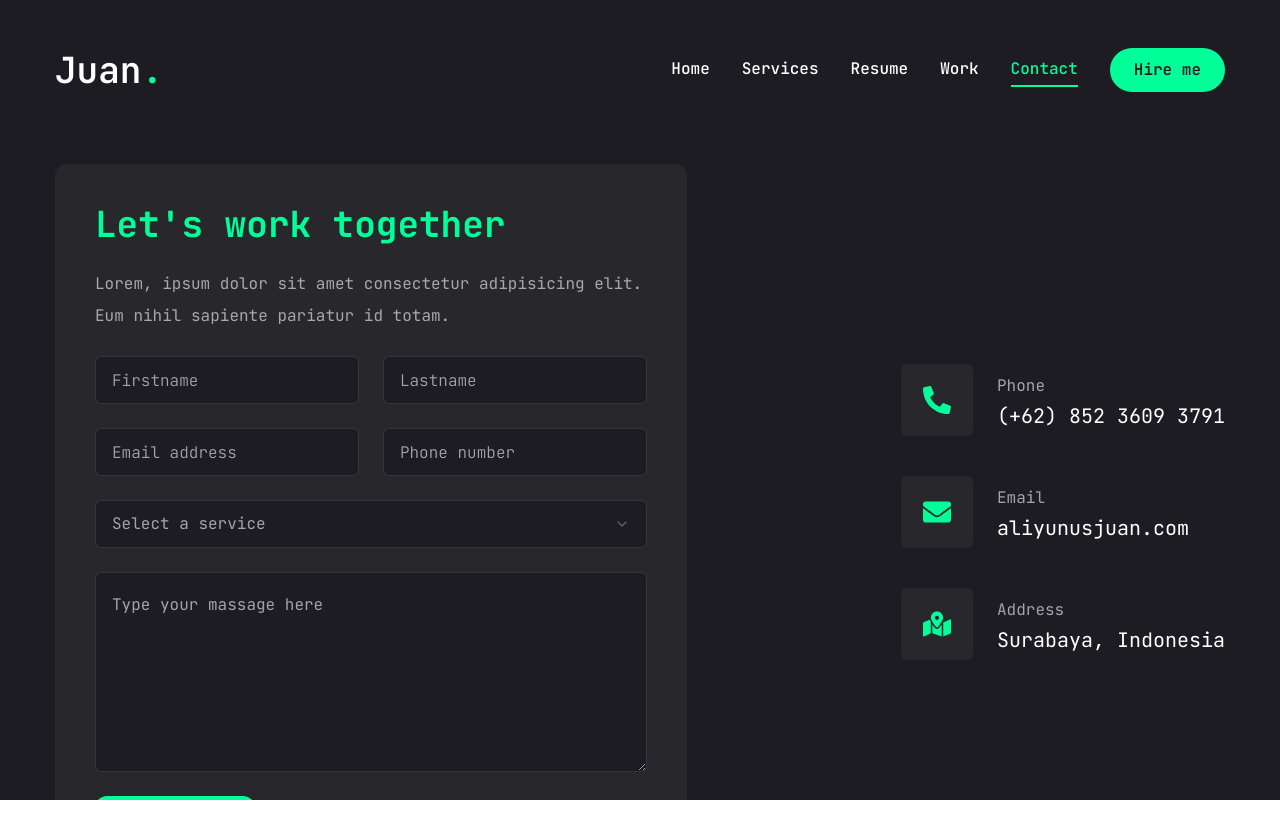
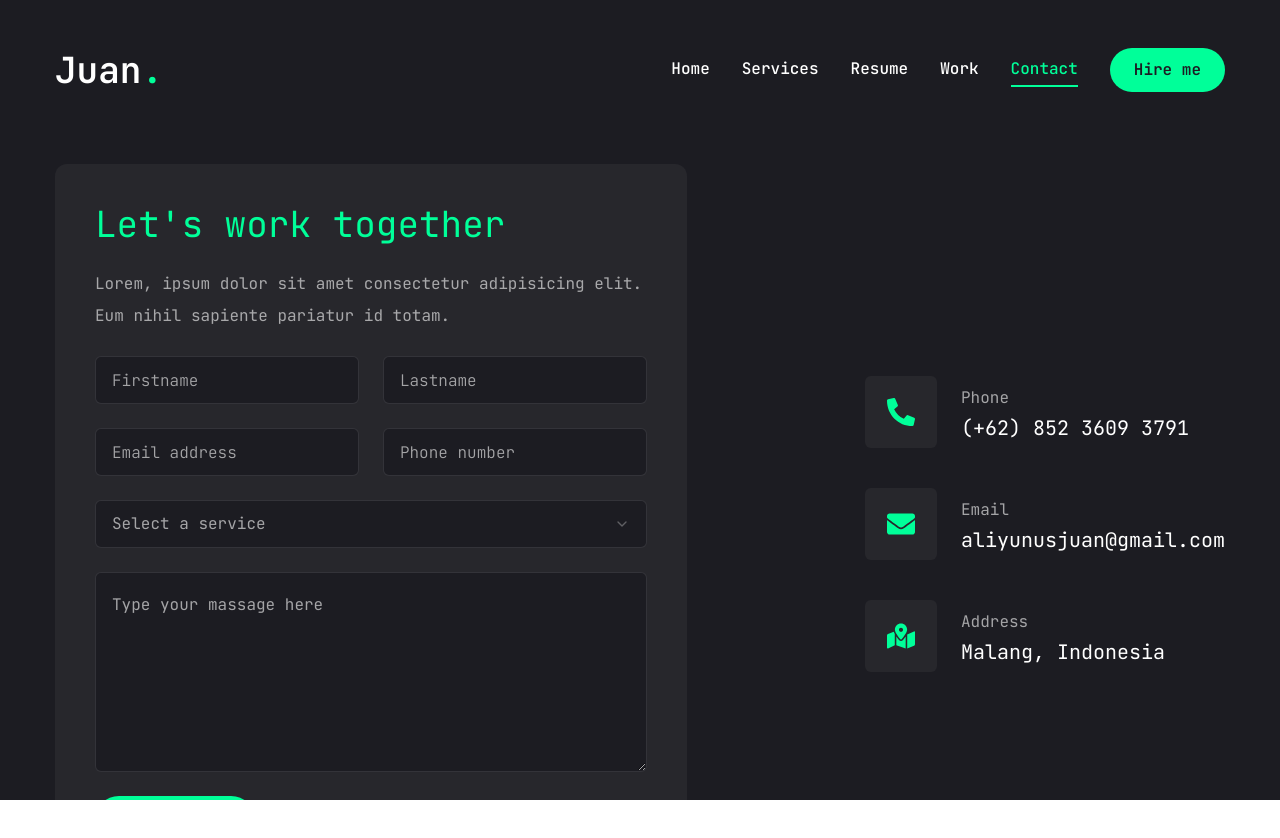
Before and after one commit to juanaliyunus/-interactive-web-profile, a Next.js app: page /contact in a window 1280 px wide. Shown: the top 838 px of the page. Built offline with nearby package versions, Linux system fonts and the light colour scheme.

Commit message:
fixed bug

```diff
--- a/app/contact/page.jsx
+++ b/app/contact/page.jsx
@@ -23,12 +23,12 @@ const info = [
   {
     icon: <FaEnvelope />,
     title: "Email",
-    description: "aliyunusjuan.com",
+    description: "aliyunusjuan@gmail.com",
   },
   {
     icon: <FaMapMarkedAlt />,
     title: "Address",
-    description: "Surabaya, Indonesia",
+    description: "Malang, Indonesia",
   },
 ];
 
@@ -38,7 +38,7 @@ import { FaPhoneAlt, FaEnvelope, FaMapMarkedAlt } from "react-icons/fa";
 
 const Contact = () => {
   return (
-    <motion.div
+    <motion.section
       initial={{ opacity: 0 }}
       animate={{
         opacity: 1,
@@ -51,8 +51,8 @@ const Contact = () => {
           {/* Form Section */}
           <div className="xl:w-[54%] order-2 xl:order-none">
             <form className="flex flex-col gap-6 p-10 bg-[#27272c] rounded-xl">
-              <h3 className="text-4xl font-bold text-accent">
-                Let's work together
+              <h3 className="text-4xl text-accent">
+                Let&apos;s work together
               </h3>
               <p className="text-white/60">
                 Lorem, ipsum dolor sit amet consectetur adipisicing elit. Eum
@@ -77,7 +77,6 @@ const Contact = () => {
                     <SelectItem value="est">Web Development</SelectItem>
                     <SelectItem value="cst">UI/UX Design</SelectItem>
                     <SelectItem value="mst">Logo Design</SelectItem>
-                    <SelectItem value="a">Null</SelectItem>
                   </SelectGroup>
                 </SelectContent>
               </Select>
@@ -114,7 +113,7 @@ const Contact = () => {
           </div>
         </div>
       </div>
-    </motion.div>
+    </motion.section>
   );
 };
 
--- a/app/page.jsx
+++ b/app/page.jsx
@@ -13,7 +13,7 @@ const Home = () => {
           <div className="text-center xl:text-left order-2 xl:order-none">
             <span className="text-xl">Software Developer</span>
             <h1 className="h1 mb-6">
-              Hello I'm <br />
+              Hello I&apos;m <br />
               <span className="text-accent">Juan Aliyunus</span>
             </h1>
             <p className="max-w-[500px] mb-9 text-white/80">
--- a/app/work/page.jsx
+++ b/app/work/page.jsx
@@ -172,6 +172,7 @@ const Work = () => {
                         <Image
                           src={project.image}
                           fill
+                          sizes="(max-width: 768px) 100vw, (max-width: 1200px) 50vw, 33vw"
                           className="object-cover"
                           alt=""
                         />
--- a/components/MobileNav.jsx
+++ b/components/MobileNav.jsx
@@ -4,6 +4,8 @@ import { Sheet, SheetContent, SheetTrigger } from "./ui/sheet";
 import { usePathname } from "next/navigation";
 import Link from "next/link";
 import { CiMenuFries } from "react-icons/ci";
+import { DialogTitle, DialogDescription } from "@radix-ui/react-dialog"; // Import DialogTitle dan DialogDescription
+import { VisuallyHidden } from "@radix-ui/react-visually-hidden"; // Import VisuallyHidden
 
 const links = [
   {
@@ -37,6 +39,18 @@ const MobileNav = () => {
           <CiMenuFries className="text-[32px] text-accent" />
         </SheetTrigger>
         <SheetContent className="flex flex-col">
+          {/* Visually hidden title for accessibility */}
+          <DialogTitle asChild>
+            <VisuallyHidden>
+              <h2>Mobile Navigation Menu</h2>
+            </VisuallyHidden>
+          </DialogTitle>
+          {/* Dialog description for accessibility */}
+          <DialogDescription asChild>
+            <VisuallyHidden>
+              <p>This is the navigation menu where you can access different pages.</p>
+            </VisuallyHidden>
+          </DialogDescription>
           {/* logo */}
           <div className="mt-32 mb-40 text-center text-2xl">
             <Link href="/">
--- a/components/ui/button.jsx
+++ b/components/ui/button.jsx
@@ -15,7 +15,7 @@ const buttonVariants = cva(
       },
       size: {
         default: "h-[44px] px-6",
-        sm: "h-[48px] px-6",
+        md: "h-[48px] px-6",
         lg: "h-[56px] px-8 text-sm uppercase tracking-[2px]",
       },
     },
```
Also changed, not shown: .eslintrc.json.
